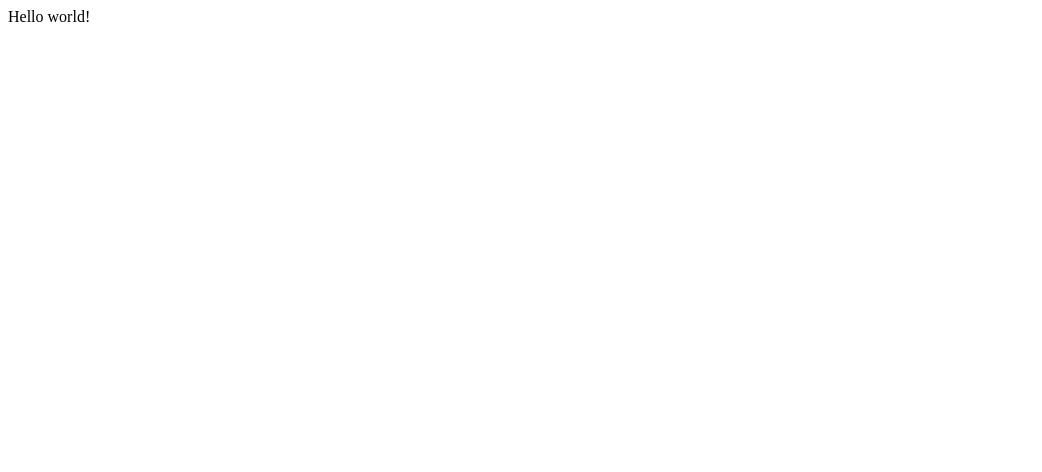
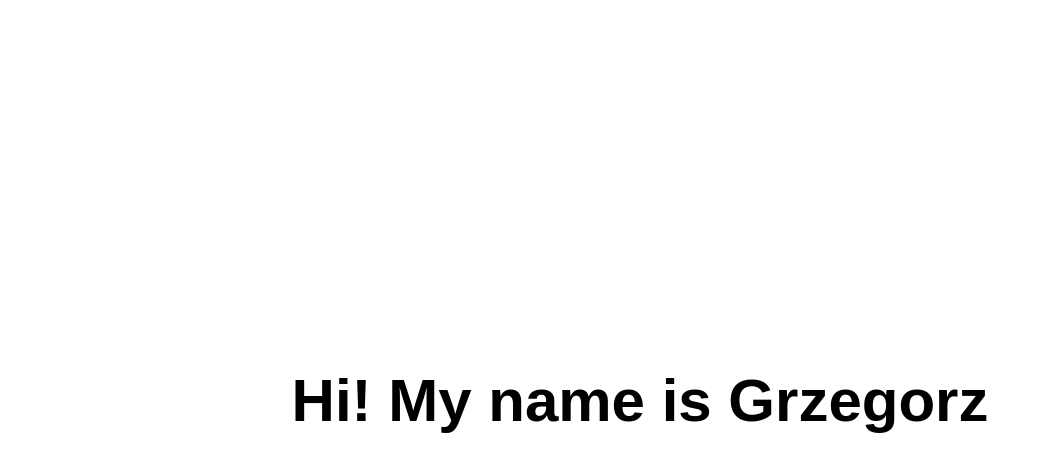
Before and after one commit to gkubiak92/my-portfolio, a Gatsby site: page / in a window 1280 px wide. Shown: the whole page, without its empty margins (0-1042 px from the left). Built offline with nearby package versions, Linux system fonts and the light colour scheme; Gatsby itself is replaced by a stand-in of ours.

Commit message:
Imported Raleway font and added simple style

```diff
--- a/src/pages/index.js
+++ b/src/pages/index.js
@@ -1,5 +1,10 @@
 import React from "react"
+import './styles.scss';
 
 export default function Home() {
-  return <div>Hello world!</div>
+  return (
+    <div className="page-container">
+      <div className="hi">Hi! My name is Grzegorz</div>
+    </div>
+  );
 }
--- /dev/null
+++ b/src/pages/styles.scss
@@ -0,0 +1,21 @@
+* {
+    box-sizing: border-box;
+    font-family: 'Raleway', sans-serif;
+}
+body,html {
+    margin: 0;
+    padding: 0;
+}
+
+.page-container {
+    width: 100vw;
+    height: 100vh;
+    display: flex;
+    justify-content: center;
+    align-items: center;
+
+    .hi {
+        font-weight: 900;
+        font-size: 60px;
+    }
+}
```
